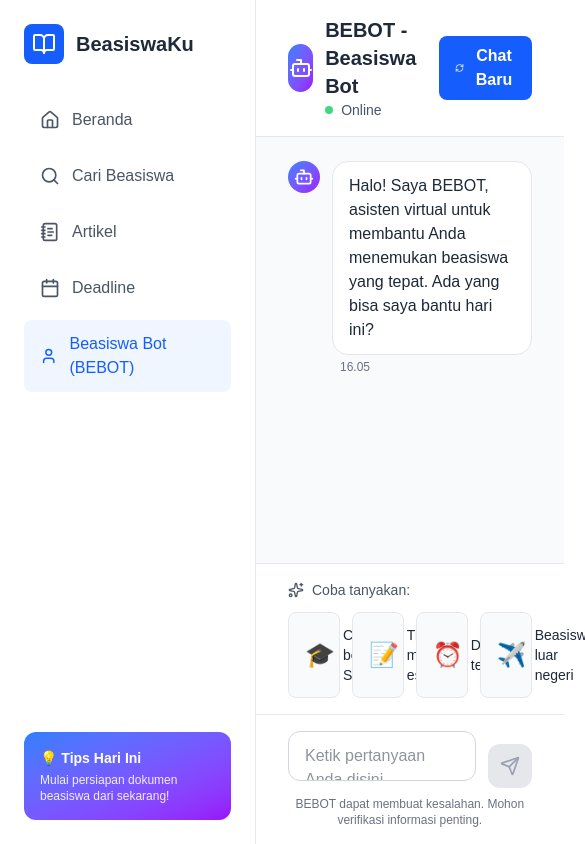
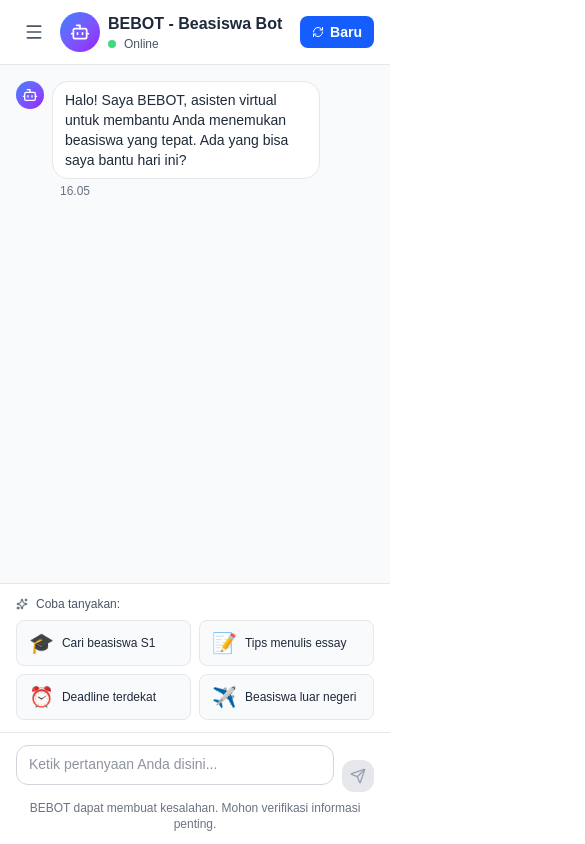
Before and after one commit to Zakianggoro/beasiswa-pengentidur, a Next.js app: page /bebot in a window 390 px wide. Shown: the whole page, 585 px wide, since content can reach past the window. Built offline with nearby package versions, Linux system fonts and the light colour scheme.

Commit message:
update: bebot page responsive

```diff
--- a/src/app/bebot/page.tsx
+++ b/src/app/bebot/page.tsx
@@ -1,9 +1,8 @@
 'use client';
 
 import React, { useState, useRef, useEffect } from 'react';
-import { BookOpen, Search, Calendar, User, Send, Bot, Sparkles, RefreshCw, ThumbsUp, ThumbsDown, NotebookText, Home } from 'lucide-react';
+import { BookOpen, Search, Calendar, User, Send, Bot, Sparkles, RefreshCw, ThumbsUp, ThumbsDown, NotebookText, Home, Menu, X, GraduationCap } from 'lucide-react';
 import Link from 'next/link';
-import ReactMarkdown from "react-markdown";
 
 export default function ChatbotPage() {
   const [messages, setMessages] = useState([
@@ -17,6 +16,7 @@ export default function ChatbotPage() {
   ]);
   const [inputMessage, setInputMessage] = useState('');
   const [isTyping, setIsTyping] = useState(false);
+  const [sidebarOpen, setSidebarOpen] = useState(false);
   const messagesEndRef = useRef<HTMLDivElement>(null);
 
   const quickActions = [
@@ -34,11 +34,9 @@ export default function ChatbotPage() {
     scrollToBottom();
   }, [messages]);
 
-  // ✅ Correctly handle sending messages
   const handleSendMessage = async () => {
     if (!inputMessage.trim()) return;
 
-    // Add user message
     const userMessage = {
       id: messages.length + 1,
       type: 'user' as const,
@@ -109,11 +107,31 @@ export default function ChatbotPage() {
 
   return (
     <div className="flex min-h-screen bg-gray-50">
+      {/* Mobile Overlay */}
+      {sidebarOpen && (
+        <div
+          className="fixed inset-0 bg-black bg-opacity-50 z-40 lg:hidden"
+          onClick={() => setSidebarOpen(false)}
+        />
+      )}
+
       {/* Sidebar */}
-      <aside className="w-64 bg-white border-r border-gray-200 p-6 fixed h-full">
+      <aside className={`
+        w-64 bg-white border-r border-gray-200 p-6 fixed h-full z-50 transition-transform duration-300
+        ${sidebarOpen ? 'translate-x-0' : '-translate-x-full'}
+        lg:translate-x-0
+      `}>
+        {/* Close Button (Mobile Only) */}
+        <button
+          onClick={() => setSidebarOpen(false)}
+          className="absolute top-4 right-4 p-2 lg:hidden hover:bg-gray-100 rounded-lg"
+        >
+          <X className="w-5 h-5 text-gray-600" />
+        </button>
+
         <div className="flex items-center gap-3 mb-8">
           <div className="w-10 h-10 bg-blue-600 rounded-lg flex items-center justify-center">
-            <BookOpen className="w-6 h-6 text-white" />
+            <GraduationCap className="w-6 h-6 text-white" />
           </div>
           <span className="font-bold text-xl text-gray-800">BeasiswaKu</span>
         </div>
@@ -121,23 +139,23 @@ export default function ChatbotPage() {
         <nav className="space-y-2">
           <Link href="/" className="flex items-center gap-3 px-4 py-3 text-gray-600 hover:bg-gray-50 rounded-lg">
             <Home className="w-5 h-5" />
-            Beranda
+            <span>Beranda</span>
           </Link>
           <Link href="/cari-beasiswa" className="flex items-center gap-3 px-4 py-3 text-gray-600 hover:bg-gray-50 rounded-lg">
             <Search className="w-5 h-5" />
-            Cari Beasiswa
+            <span>Cari Beasiswa</span>
           </Link>
           <Link href="/artikel" className="flex items-center gap-3 px-4 py-3 text-gray-600 hover:bg-gray-50 rounded-lg">
             <NotebookText className="w-5 h-5" />
-            Artikel
+            <span>Artikel</span>
           </Link>
           <Link href="/deadline" className="flex items-center gap-3 px-4 py-3 text-gray-600 hover:bg-gray-50 rounded-lg">
             <Calendar className="w-5 h-5" />
-            Deadline
+            <span>Deadline</span>
           </Link>
           <a href="#" className="flex items-center gap-3 px-4 py-3 bg-blue-50 text-blue-600 rounded-lg font-medium">
             <User className="w-5 h-5" />
-            Beasiswa Bot (BEBOT)
+            <span>Beasiswa Bot (BEBOT)</span>
           </a>
         </nav>
 
@@ -150,17 +168,25 @@ export default function ChatbotPage() {
       </aside>
 
       {/* Main Content */}
-      <main className="ml-64 flex-1 flex flex-col h-screen">
+      <main className="flex-1 lg:ml-64 flex flex-col h-screen">
         {/* Header */}
-        <div className="bg-white border-b border-gray-200 px-8 py-4">
+        <div className="bg-white border-b border-gray-200 px-4 md:px-6 lg:px-8 py-3 md:py-4">
           <div className="flex items-center justify-between">
-            <div className="flex items-center gap-3">
-              <div className="w-12 h-12 bg-gradient-to-br from-blue-500 to-purple-600 rounded-full flex items-center justify-center">
-                <Bot className="w-6 h-6 text-white" />
+            <div className="flex items-center gap-2 md:gap-3">
+              {/* Mobile Menu Button */}
+              <button
+                onClick={() => setSidebarOpen(true)}
+                className="p-2 lg:hidden hover:bg-gray-100 rounded-lg"
+              >
+                <Menu className="w-5 h-5 text-gray-600" />
+              </button>
+
+              <div className="w-10 h-10 md:w-12 md:h-12 bg-gradient-to-br from-blue-500 to-purple-600 rounded-full flex items-center justify-center">
+                <Bot className="w-5 h-5 md:w-6 md:h-6 text-white" />
               </div>
               <div>
-                <h1 className="text-xl font-bold text-gray-800">BEBOT - Beasiswa Bot</h1>
-                <p className="text-sm text-gray-600 flex items-center gap-2">
+                <h1 className="text-base md:text-xl font-bold text-gray-800">BEBOT - Beasiswa Bot</h1>
+                <p className="text-xs md:text-sm text-gray-600 flex items-center gap-2">
                   <span className="w-2 h-2 bg-green-500 rounded-full animate-pulse"></span>
                   Online
                 </p>
@@ -168,51 +194,46 @@ export default function ChatbotPage() {
             </div>
             <button
               onClick={handleNewChat}
-              className="flex items-center gap-2 px-4 py-2 bg-blue-600 text-white rounded-lg font-semibold hover:bg-blue-700 transition"
+              className="flex items-center gap-1.5 md:gap-2 px-3 md:px-4 py-1.5 md:py-2 bg-blue-600 text-white rounded-lg font-semibold hover:bg-blue-700 transition text-sm md:text-base"
             >
-              <RefreshCw className="w-4 h-4" />
-              Chat Baru
+              <RefreshCw className="w-3 h-3 md:w-4 md:h-4" />
+              <span className="hidden sm:inline">Chat Baru</span>
+              <span className="sm:hidden">Baru</span>
             </button>
           </div>
         </div>
 
         {/* Chat Messages */}
-        <div className="flex-1 overflow-y-auto px-8 py-6 bg-gray-50">
-          <div className="max-w-4xl mx-auto space-y-4">
+        <div className="flex-1 overflow-y-auto px-4 md:px-6 lg:px-8 py-4 md:py-6 bg-gray-50">
+          <div className="max-w-4xl mx-auto space-y-3 md:space-y-4">
             {messages.map((message) => (
               <div key={message.id} className={`flex ${message.type === 'user' ? 'justify-end' : 'justify-start'}`}>
-                <div className={`flex gap-3 max-w-3xl ${message.type === 'user' ? 'flex-row-reverse' : 'flex-row'}`}>
+                <div className={`flex gap-2 md:gap-3 max-w-[85%] md:max-w-3xl ${message.type === 'user' ? 'flex-row-reverse' : 'flex-row'}`}>
                   <div
-                    className={`w-8 h-8 rounded-full flex items-center justify-center flex-shrink-0 ${
+                    className={`w-7 h-7 md:w-8 md:h-8 rounded-full flex items-center justify-center flex-shrink-0 ${
                       message.type === 'bot'
                         ? 'bg-gradient-to-br from-blue-500 to-purple-600'
                         : 'bg-blue-600'
                     }`}
                   >
                     {message.type === 'bot' ? (
-                      <Bot className="w-5 h-5 text-white" />
+                      <Bot className="w-4 h-4 md:w-5 md:h-5 text-white" />
                     ) : (
-                      <User className="w-5 h-5 text-white" />
+                      <User className="w-4 h-4 md:w-5 md:h-5 text-white" />
                     )}
                   </div>
 
                   <div className={`flex flex-col ${message.type === 'user' ? 'items-end' : 'items-start'}`}>
                     <div
-                      className={`rounded-2xl px-4 py-3 ${
+                      className={`rounded-2xl px-3 py-2 md:px-4 md:py-3 ${
                         message.type === 'bot'
                           ? 'bg-white border border-gray-200'
                           : 'bg-blue-600 text-white'
                       }`}
                     >
-                    <div
-                      className={`prose prose-sm max-w-none ${
-                        message.type === 'bot'
-                          ? 'text-gray-800 prose-p:my-1 prose-li:my-0 prose-strong:text-blue-700'
-                          : 'text-white'
-                      }`}
-                    >
-                      <ReactMarkdown>{message.content}</ReactMarkdown>
-                    </div>
+                      <p className={`text-sm md:text-base ${message.type === 'bot' ? 'text-gray-800' : 'text-white'}`}>
+                        {message.content}
+                      </p>
                     </div>
                     <span className="text-xs text-gray-500 mt-1 px-2">
                       {message.timestamp.toLocaleTimeString('id-ID', {
@@ -238,11 +259,11 @@ export default function ChatbotPage() {
 
             {isTyping && (
               <div className="flex justify-start">
-                <div className="flex gap-3 max-w-3xl">
-                  <div className="w-8 h-8 rounded-full bg-gradient-to-br from-blue-500 to-purple-600 flex items-center justify-center flex-shrink-0">
-                    <Bot className="w-5 h-5 text-white" />
+                <div className="flex gap-2 md:gap-3 max-w-[85%] md:max-w-3xl">
+                  <div className="w-7 h-7 md:w-8 md:h-8 rounded-full bg-gradient-to-br from-blue-500 to-purple-600 flex items-center justify-center flex-shrink-0">
+                    <Bot className="w-4 h-4 md:w-5 md:h-5 text-white" />
                   </div>
-                  <div className="bg-white border border-gray-200 rounded-2xl px-4 py-3">
+                  <div className="bg-white border border-gray-200 rounded-2xl px-3 py-2 md:px-4 md:py-3">
                     <div className="flex gap-1">
                       <div className="w-2 h-2 bg-gray-400 rounded-full animate-bounce"></div>
                       <div
@@ -265,21 +286,21 @@ export default function ChatbotPage() {
 
         {/* Quick Actions */}
         {messages.length === 1 && (
-          <div className="px-8 py-4 bg-white border-t border-gray-200">
+          <div className="px-4 md:px-6 lg:px-8 py-3 md:py-4 bg-white border-t border-gray-200">
             <div className="max-w-4xl mx-auto">
-              <p className="text-sm text-gray-600 mb-3 flex items-center gap-2">
-                <Sparkles className="w-4 h-4" />
+              <p className="text-xs md:text-sm text-gray-600 mb-2 md:mb-3 flex items-center gap-2">
+                <Sparkles className="w-3 h-3 md:w-4 md:h-4" />
                 Coba tanyakan:
               </p>
-              <div className="grid grid-cols-4 gap-3">
+              <div className="grid grid-cols-2 lg:grid-cols-4 gap-2 md:gap-3">
                 {quickActions.map((action) => (
                   <button
                     key={action.id}
                     onClick={() => handleQuickAction(action.text)}
-                    className="flex items-center gap-2 px-4 py-3 bg-gray-50 hover:bg-gray-100 rounded-lg border border-gray-200 transition text-left"
+                    className="flex items-center gap-2 px-3 md:px-4 py-2 md:py-3 bg-gray-50 hover:bg-gray-100 rounded-lg border border-gray-200 transition text-left"
                   >
-                    <span className="text-2xl">{action.icon}</span>
-                    <span className="text-sm text-gray-800 font-medium">{action.text}</span>
+                    <span className="text-xl md:text-2xl">{action.icon}</span>
+                    <span className="text-xs md:text-sm text-gray-800 font-medium">{action.text}</span>
                   </button>
                 ))}
               </div>
@@ -288,9 +309,9 @@ export default function ChatbotPage() {
         )}
 
         {/* Input Area */}
-        <div className="bg-white border-t border-gray-200 px-8 py-4">
+        <div className="bg-white border-t border-gray-200 px-4 md:px-6 lg:px-8 py-3 md:py-4">
           <div className="max-w-4xl mx-auto">
-            <div className="flex gap-3 items-end">
+            <div className="flex gap-2 md:gap-3 items-end">
               <div className="flex-1 relative">
                 <textarea
                   value={inputMessage}
@@ -298,20 +319,20 @@ export default function ChatbotPage() {
                   onKeyPress={handleKeyPress}
                   placeholder="Ketik pertanyaan Anda disini..."
                   rows={1}
-                  className="w-full px-4 py-3 border border-gray-300 rounded-xl focus:outline-none focus:ring-2 focus:ring-blue-500 resize-none text-gray-800"
-                  style={{ minHeight: '48px', maxHeight: '120px' }}
+                  className="w-full px-3 py-2 md:px-4 md:py-3 border border-gray-300 rounded-xl focus:outline-none focus:ring-2 focus:ring-blue-500 resize-none text-gray-800 text-sm md:text-base"
+                  style={{ minHeight: '40px', maxHeight: '120px' }}
                 />
               </div>
               <button
                 onClick={handleSendMessage}
                 disabled={!inputMessage.trim()}
-                className={`p-3 rounded-xl transition flex-shrink-0 ${
+                className={`p-2 md:p-3 rounded-xl transition flex-shrink-0 ${
                   inputMessage.trim()
                     ? 'bg-blue-600 hover:bg-blue-700 text-white'
                     : 'bg-gray-200 text-gray-400 cursor-not-allowed'
                 }`}
               >
-                <Send className="w-5 h-5" />
+                <Send className="w-4 h-4 md:w-5 md:h-5" />
               </button>
             </div>
             <p className="text-xs text-gray-500 mt-2 text-center">
```
